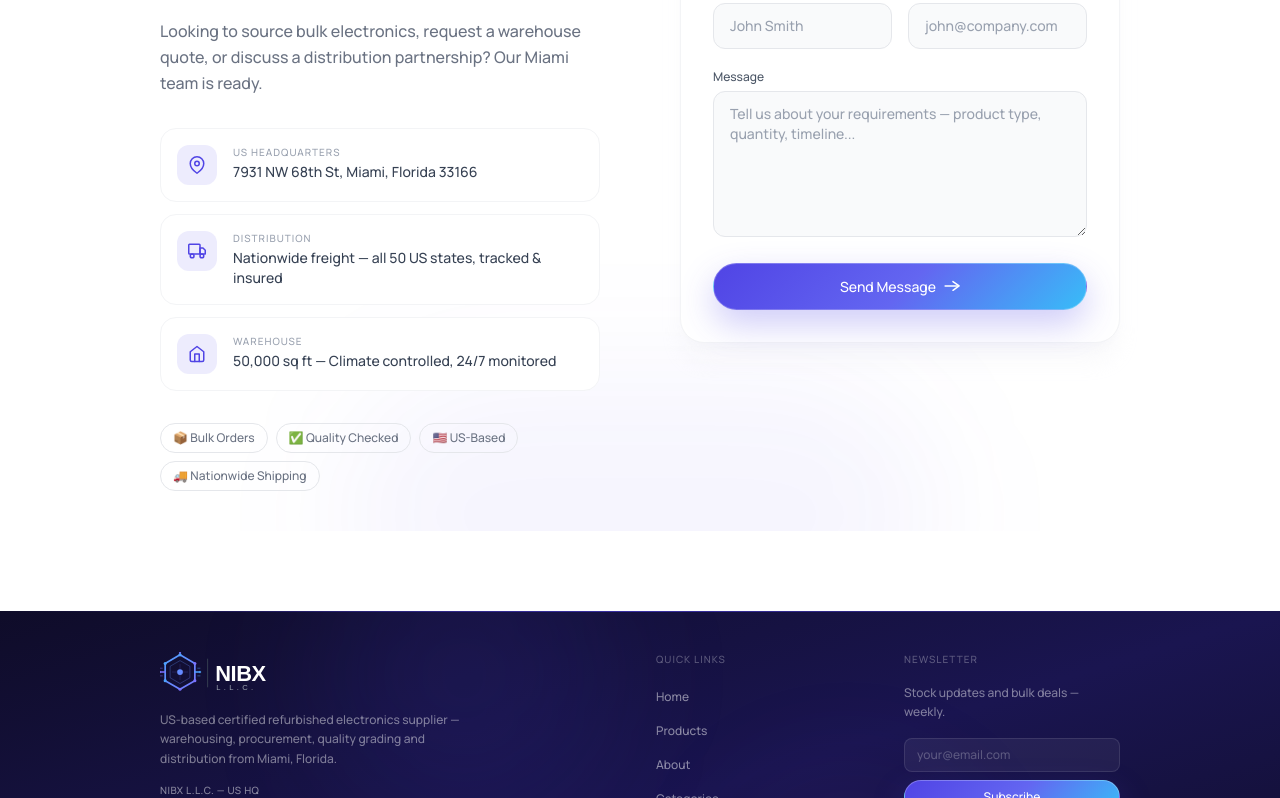
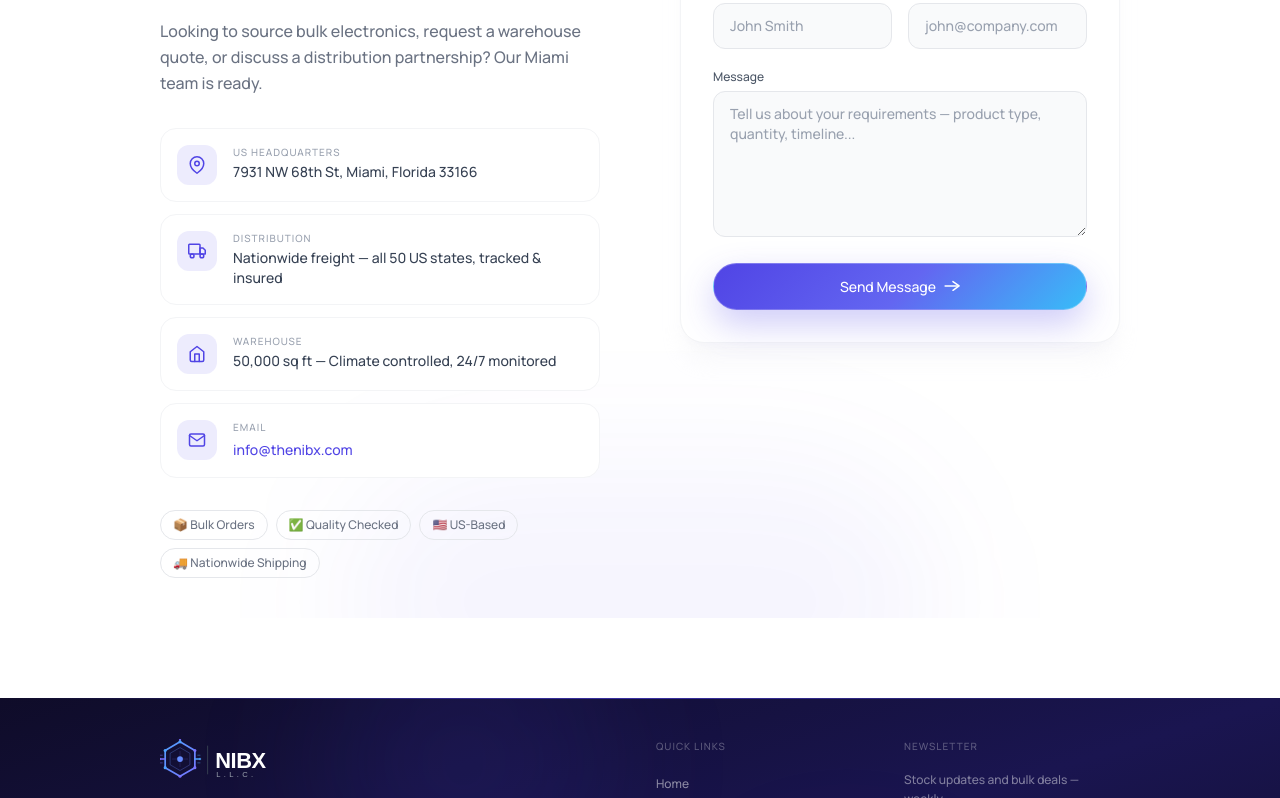
Before and after one commit to Rashid-C/Nibx-website-US-, a React (Vite) app: page / in a window 1280 px wide. Shown: the part 4950-5748 px from the top of the page. Built offline with nearby package versions, Linux system fonts and the light colour scheme.

Commit message:
US email added

```diff
--- a/src/components/ContactUs.jsx
+++ b/src/components/ContactUs.jsx
@@ -96,6 +96,14 @@ const ContactUs = () => {
                                 label: "Warehouse",
                                 value: "50,000 sq ft — Climate controlled, 24/7 monitored",
                             },
+                            {
+                                icon: (
+                                    <svg xmlns="http://www.w3.org/2000/svg" width="18" height="18" viewBox="0 0 24 24" fill="none" stroke="currentColor" strokeWidth="2" strokeLinecap="round" strokeLinejoin="round"><path d="M4 4h16c1.1 0 2 .9 2 2v12c0 1.1-.9 2-2 2H4c-1.1 0-2-.9-2-2V6c0-1.1.9-2 2-2z"/><polyline points="22,6 12,13 2,6"/></svg>
+                                ),
+                                label: "Email",
+                                value: "info@thenibx.com",
+                                href: "mailto:info@thenibx.com",
+                            },
                         ].map((item, i) => (
                             <motion.div
                                 key={i}
@@ -110,7 +118,11 @@ const ContactUs = () => {
                                 </div>
                                 <div>
                                     <p className="text-[10px] font-black uppercase tracking-widest text-gray-400 dark:text-gray-500 mb-0.5">{item.label}</p>
-                                    <p className="text-sm font-medium text-gray-700 dark:text-gray-200">{item.value}</p>
+                                    {item.href ? (
+                                        <a href={item.href} className="text-sm font-medium text-primary hover:underline underline-offset-2">{item.value}</a>
+                                    ) : (
+                                        <p className="text-sm font-medium text-gray-700 dark:text-gray-200">{item.value}</p>
+                                    )}
                                 </div>
                             </motion.div>
                         ))}
```
